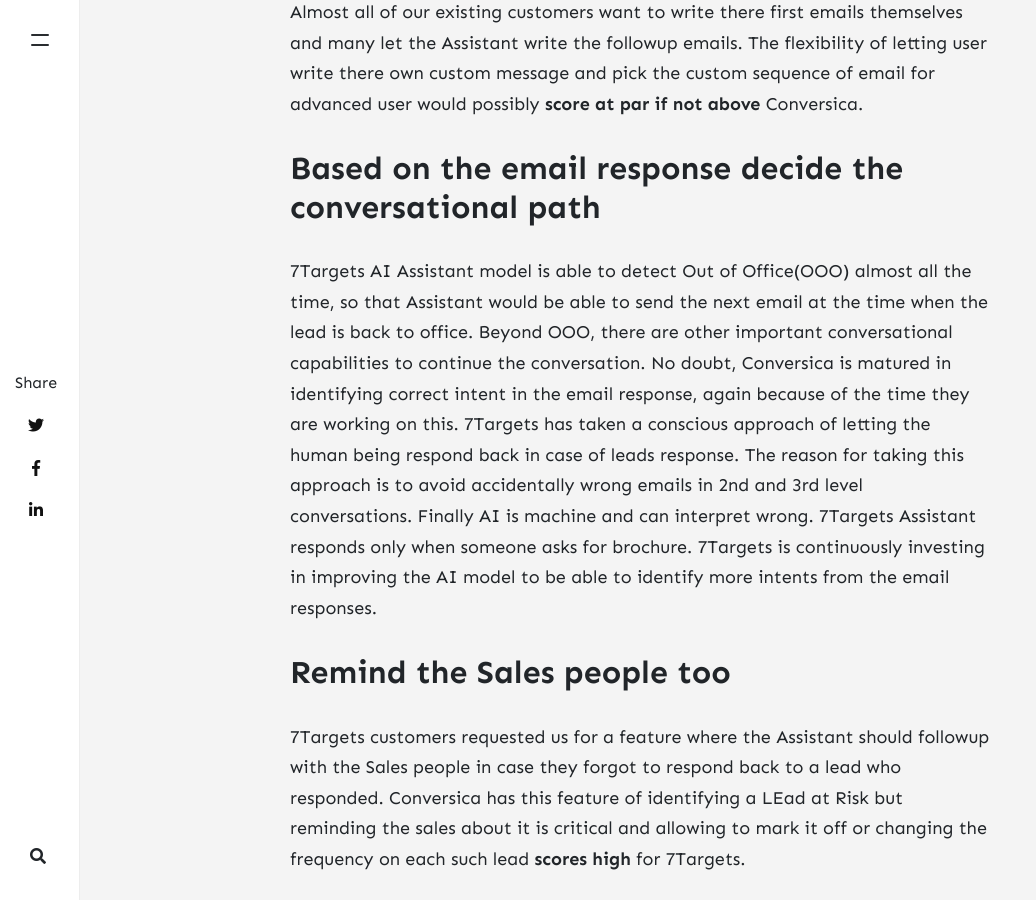
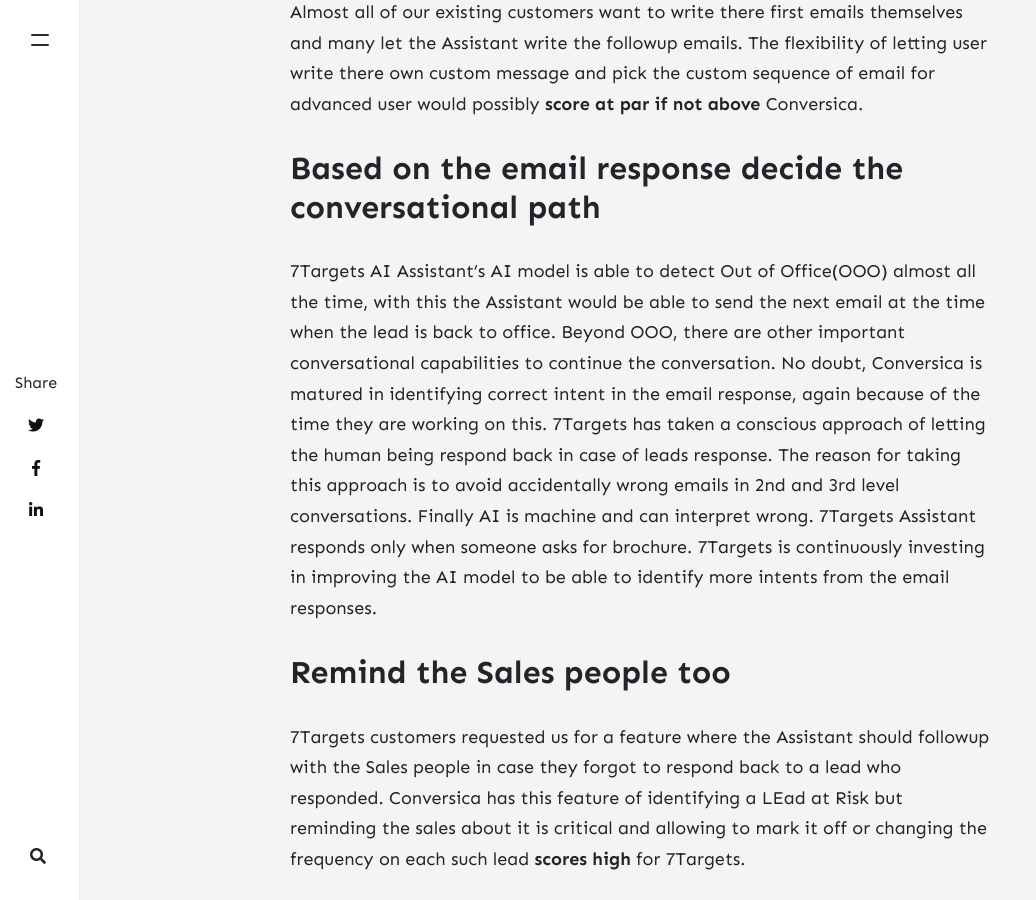
Before and after one commit to shrutisharma27/blog, a Jekyll site: the page built from _posts/2020-09-14-conversica-vs-7targets.md, in a window 1280 px wide and 900 px high, scrolled down 1767 px. Shown: the whole window, without its empty margins (0-1036 px from the left). Built offline with Jekyll 4.4.1, drawn with Linux system fonts in a browser that asks for light colours; nearby versions of some CDN libraries; comment, search, counter and statistics services are not loaded.

Commit message:
conversica vs 7targets

```diff
--- a/_posts/2020-09-14-conversica-vs-7targets.md
+++ b/_posts/2020-09-14-conversica-vs-7targets.md
@@ -26,7 +26,7 @@
 Almost all of our existing customers want to write there first emails themselves and many let the Assistant write the followup emails. The flexibility of letting user write there own custom message and pick the custom sequence of email for advanced user would possibly **score at par if not above** Conversica.
 
 ## Based on the email response decide the conversational path
-7Targets AI Assistant model is able to detect Out of Office(OOO) almost all the time, so that Assistant would be able to send the next email at the time when the lead is back to office. Beyond OOO, there are other important conversational capabilities to continue the conversation. No doubt, Conversica is matured in identifying correct intent in the email response, again because of the time they are working on this.
+7Targets AI Assistant's AI model is able to detect Out of Office(OOO) almost all the time, with this the Assistant would be able to send the next email at the time when the lead is back to office. Beyond OOO, there are other important conversational capabilities to continue the conversation. No doubt, Conversica is matured in identifying correct intent in the email response, again because of the time they are working on this.
 7Targets has taken a conscious approach of letting the human being respond back in case of leads response. The reason for taking this approach is to avoid accidentally wrong emails in 2nd and 3rd level conversations. Finally AI is machine and can interpret wrong. 7Targets Assistant responds only when someone asks for brochure. 7Targets is continuously investing in improving the AI model to be able to identify more intents from the email responses.
 
 ## Remind the Sales people too
```
